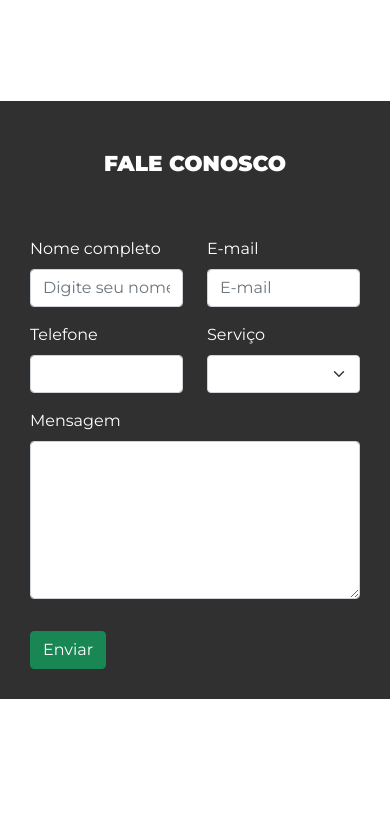
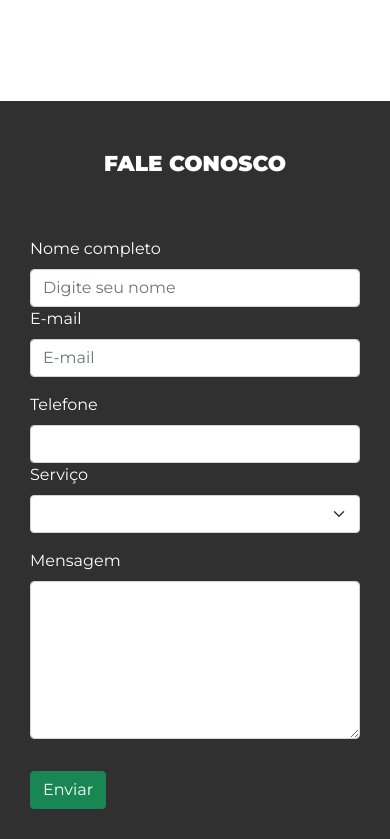
Before and after one commit to brunocordeiro180/lbrservicos, a React (Create React App) app: page / in a window 390 px wide. Shown: the part 4084-4923 px from the top of the page. Before the commit the page ends 4783 px from the top, so only its background shows below. Built offline with nearby package versions, Linux system fonts and the light colour scheme.

Commit message:
ajusta responsividade no form

```diff
--- a/src/components/contato/contato.component.jsx
+++ b/src/components/contato/contato.component.jsx
@@ -59,23 +59,23 @@ const Contato = () => {
                 <div className="contato__form">
                     <Form>
                         <Row className="mb-3">
-                            <Form.Group as={Col} controlId="formGridEmail">
+                            <Form.Group as={Col} lg={6} md={6} sm={12} xs={12} controlId="formGridEmail">
                                 <Form.Label>Nome completo</Form.Label>
                                 <Form.Control type="text" placeholder="Digite seu nome" value={name} onChange={e => setName(e.target.value)} />
                             </Form.Group>
 
-                            <Form.Group as={Col} controlId="formGridPassword">
+                            <Form.Group as={Col} lg={6} md={6} sm={12} xs={12} controlId="formGridPassword">
                                 <Form.Label>E-mail</Form.Label>
                                 <Form.Control type="email" placeholder="E-mail" value={emailFrom} onChange={e => setEmailFrom(e.target.value)} />
                             </Form.Group>
                         </Row>
                         <Row className="mb-3">
-                            <Form.Group as={Col} controlId="formGridCity">
+                            <Form.Group as={Col} lg={6} md={6} sm={12} xs={12} controlId="formGridCity">
                                 <Form.Label>Telefone</Form.Label>
                                 <Form.Control />
                             </Form.Group>
 
-                            <Form.Group as={Col} controlId="formGridState">
+                            <Form.Group as={Col} lg={6} md={6} sm={12} xs={12} controlId="formGridState">
                                 <Form.Label>Serviço</Form.Label>
                                 <Form.Select defaultValue="Serviço...">
                                     <option value={null}></option>
```
